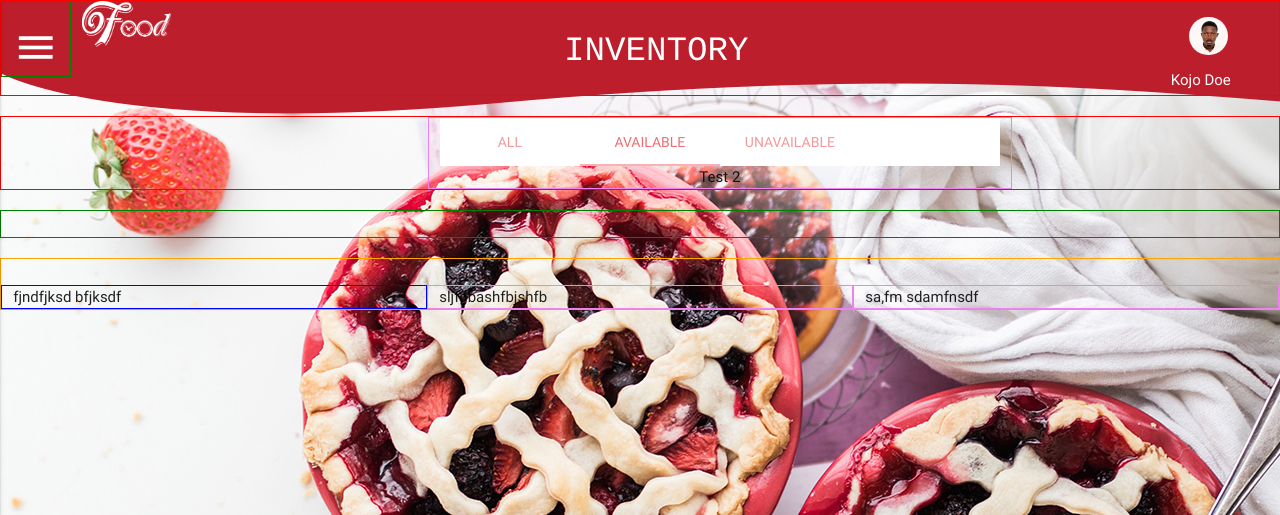
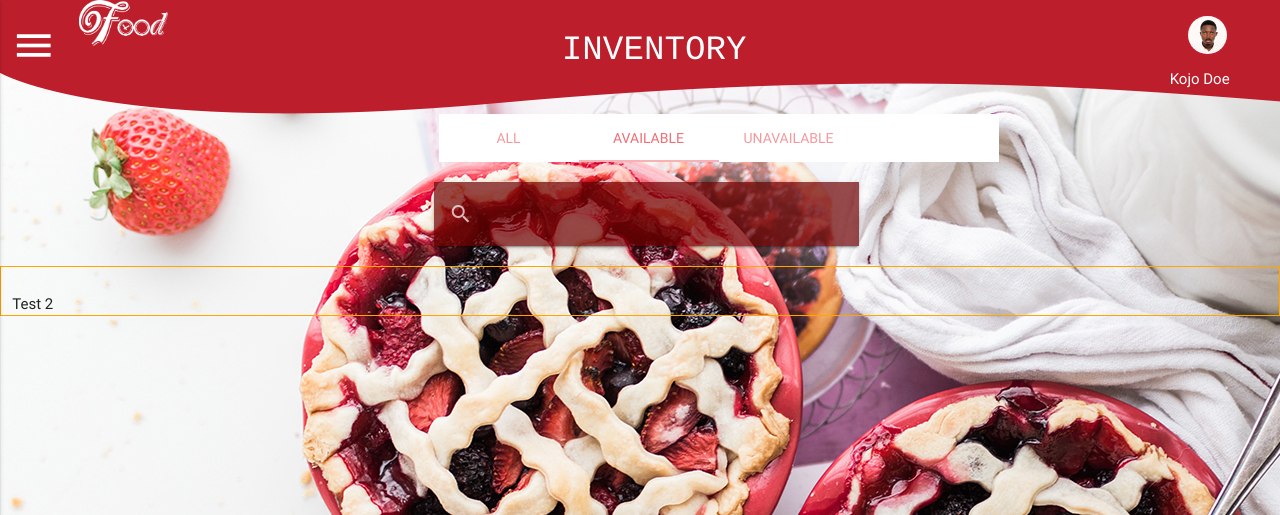
Before and after one commit to Quodjo/Genese, a PHP site: the page made by Application/Vendor Client/Inventory.php in a window 1280 px wide. Shown: the top 515 px of the page. Run offline with PHP 8.4, Linux system fonts and the light colour scheme; some libraries are stand-ins or nearby versions.

Commit message:
Inventory Search Bar

```diff
--- a/Application/Vendor Client/Inventory.php
+++ b/Application/Vendor Client/Inventory.php
@@ -22,8 +22,8 @@
 <!--Container-->
 <div id=container>
 <!--First Row-->
-	<div class="row" style="border:1px solid red">
-		<div class="col l0" style="border:1px solid green">
+	<div class="row" >
+		<div class="col l0" >
 
 <ul id="slide-out" class="side-nav">
 		      <li><div class="userView">
@@ -61,14 +61,14 @@
 
 
 <!--Second row-->
-<div class="row" align=center class="valign-wrapper" style="border:1px solid red;">
+<div class="row" align=center class="valign-wrapper" >
 		<div class="valign" style="width:100%;">
         	<div class="container">
 
 		 		<div class="col s12 m6 offset-m3">
 
 
-						<div class="col" style="border:1px solid violet">
+						<div class="col" >
 
 
 							    <ul class="tabs" style="width:560px" >
@@ -79,9 +79,6 @@
 
 							   </ul>
 
-							    <div id="test1" class="col s12">Test 1</div>
-							    <div id="test2" class="col s12">Test 2</div>
-							    <div id="test3" class="col s12">Test 3</div>
 
 
 
@@ -98,7 +95,34 @@
 </div>
 
 <!--Third row-->
-		<div class="row" style="border:1px solid green;padding-top: 2%">
+		<div class="row" class="valign-wrapper">
+
+		<div class="valign">
+        	<div class="container">
+
+		 		<div class="col s12 m6 offset-m3">
+
+
+				                  <nav style="background-color:rgba(110,0,0,0.7);margin-left: 1.5%" >
+				    <div class="nav-wrapper">
+				      <form>
+				        <div class="input-field">
+				          <input id="search" type="search" required>
+				          <label class="label-icon" for="search"><i class="material-icons">search</i></label>
+				          <i class="material-icons" >close</i>
+				        </div>
+				      </form>
+				    </div>
+				  </nav>
+
+
+
+
+
+	              	</div>
+	        	</div>
+    	</div>
+
 
 
 
@@ -107,7 +131,14 @@
 
 <!--Fourth row-->
 		<div class="row" style="border:1px solid orange;padding-top: 2%">
-			<div class="col l4" style="border:1px solid blue">
+
+		<div id="test1" class="col s12">Test 1</div>
+		<div id="test2" class="col s12">Test 2</div>
+		<div id="test3" class="col s12">Test 3</div>
+
+
+		<!-- Partitions for tab contents -->
+			<!-- <div class="col l4" style="border:1px solid blue">
 				fjndfjksd bfjksdf
 			</div>
 			<div class="col l4" style="border:1px solid violet">
@@ -115,7 +146,7 @@
 			</div>
 			<div class="col l4" style="border:1px solid violet">
 				sa,fm sdamfnsdf
-			</div>
+			</div> -->
 
 
 
```
Also changed, not shown: 2 other files.
